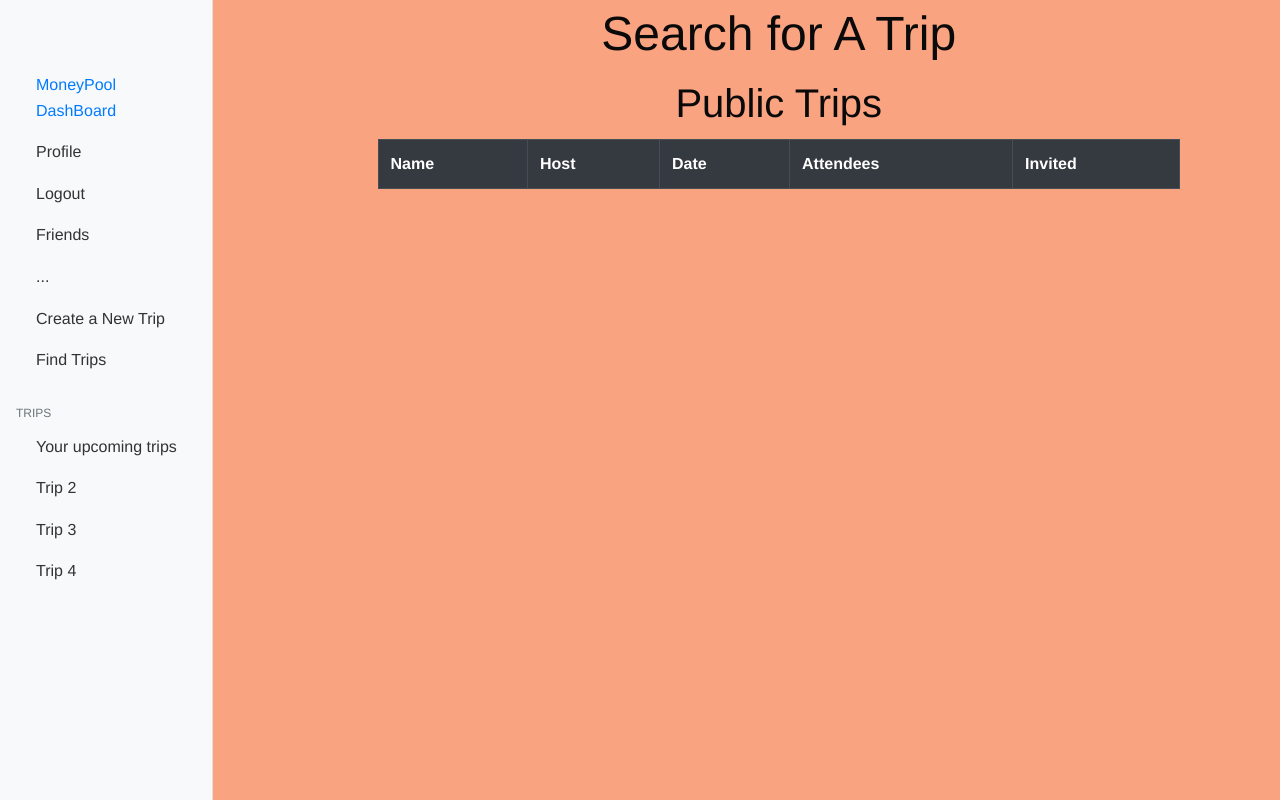
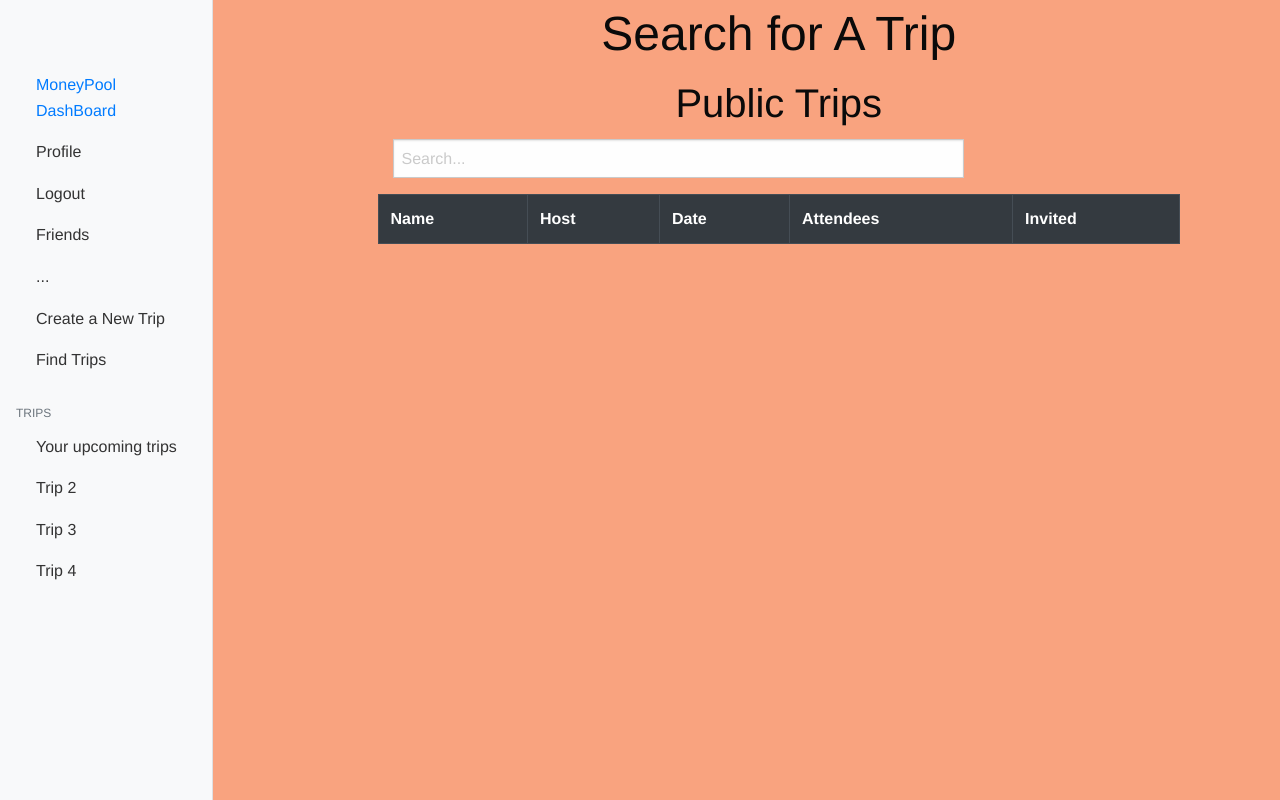
Before and after one commit to ChicoState/MoneyPool, a Django app: page /viewtrips/ in a window 1280 px wide. Run offline with Django 3.2, Linux system fonts and the light colour scheme; the visitor is signed in with stand-in values (Sample User, id 1); data that the repository does not hold is empty; some libraries are stand-ins or nearby versions.

Commit message:
Fixed public checkbox and added searchbar to searchTrips page

```diff
--- a/moneypool/myapp/forms.py
+++ b/moneypool/myapp/forms.py
@@ -60,7 +60,7 @@ class EventForm(forms.Form):
     )
     public = forms.BooleanField(
         label="Can anybody join this event?",
-        required=True
+        required=False
     )
 
     def save(self, request, commit=True):
--- a/moneypool/myapp/static/css/app.css
+++ b/moneypool/myapp/static/css/app.css
@@ -1,4 +1,4 @@
 body {
-  background-color: rgba(247, 124, 75, 0.7);
+  background-color: rgba(247, 124, 73, 0.7);
 }
 /*# sourceMappingURL=app.css.map */
--- a/moneypool/myapp/static/css/app.scss
+++ b/moneypool/myapp/static/css/app.scss
@@ -1,4 +1,4 @@
-$orange: rgba(247, 124, 75, 0.7);
+$orange: rgba(247, 124, 73, 0.7);
 $black: rgba(14, 13, 13, 0.493);
 body{
     background-color: $orange;
--- a/moneypool/myapp/templates/searchTrips.html
+++ b/moneypool/myapp/templates/searchTrips.html
@@ -13,6 +13,12 @@
       <div class="col-md-3"></div>
       <div class="col-md-9">
          <h2 class="text-center">Public Trips</h2>
+         <div class="col-md-3"></div>
+       <div class="col-md-9">
+            <form action="/findUsers" method="get">
+                <input name="q" type="text" placeholder="Search...">
+            </form>
+       </div>
          <table class="table table-hover table-bordered">
             <tr class="thead-dark">
                <th>Name</th>
--- a/moneypool/myapp/views.py
+++ b/moneypool/myapp/views.py
@@ -28,7 +28,7 @@ def index(request):
                 context = {
                     "title":"My Profile",
                     "page_name":"Moneypool",
-                    "name": request.user,
+                    "name": request.user.first_name,
                     "data": trip_list
                 }
                 return render(request, "profile.html", context=context)
```
Also changed, not shown: moneypool/myapp/templates/registration/login.html (+8 -1 lines).
